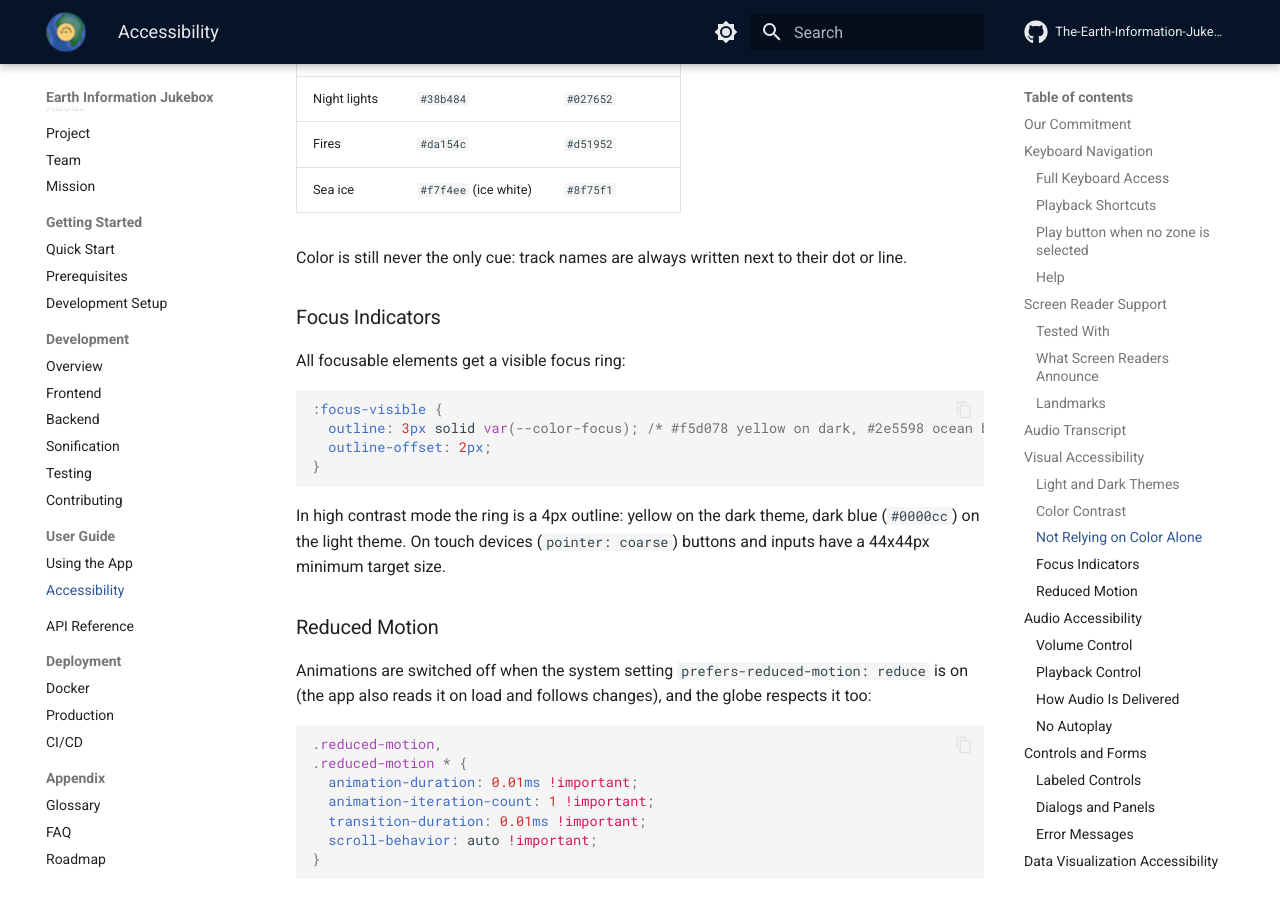
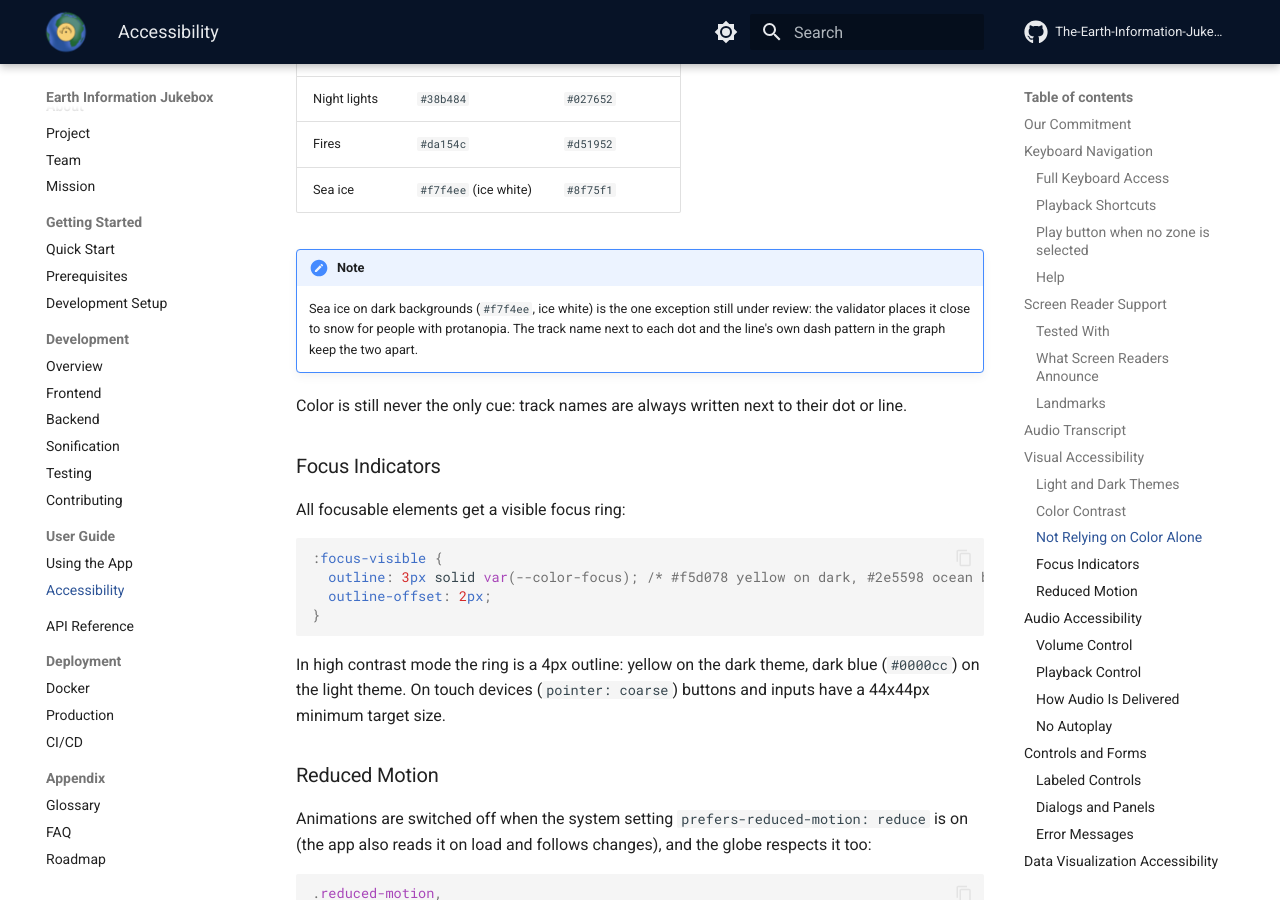
Before and after one commit to The-Earth-Information-Jukebox-HEIG-VD/documentation, an MkDocs documentation site: the page built from docs/user-guide/accessibility.md, in a window 1280 px wide and 900 px high, scrolled down 4849 px. Built offline with MkDocs 1.6.1 and Material for MkDocs 9.7.7, drawn with Linux system fonts in a browser that asks for light colours; comment, search, counter and statistics services are not loaded.

Commit message:
docs: note the open sea ice / snow check on dark backgrounds
Co-Authored-By: Claude Opus 5.5 <noreply@anthropic.com>

```diff
--- a/docs/user-guide/accessibility.md
+++ b/docs/user-guide/accessibility.md
@@ -142,6 +142,9 @@ The eight track colors come in **two palettes**, one for dark backgrounds (globe
 | Night lights | `#38b484` | `#027652` |
 | Fires | `#da154c` | `#d51952` |
 | Sea ice | `#f7f4ee` (ice white) | `#8f75f1` |
+
+!!! note
+    Sea ice on dark backgrounds (`#f7f4ee`, ice white) is the one exception still under review: the validator places it close to snow for people with protanopia. The track name next to each dot and the line's own dash pattern in the graph keep the two apart.
 
 Color is still never the only cue: track names are always written next to their dot or line.
 
```
